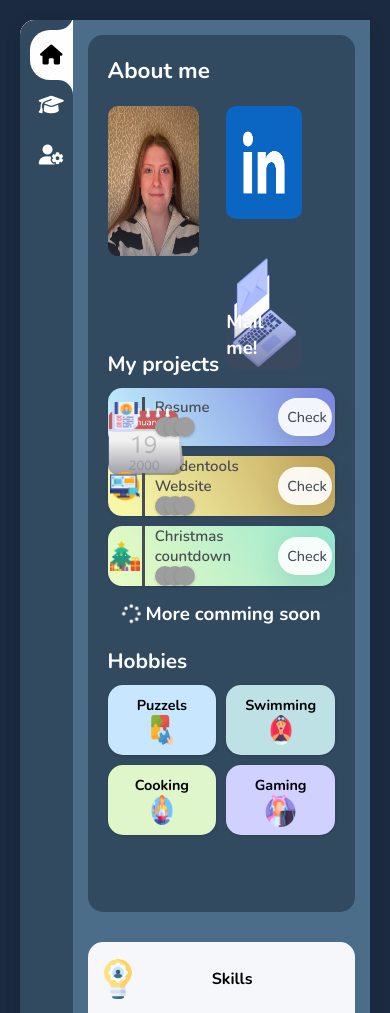
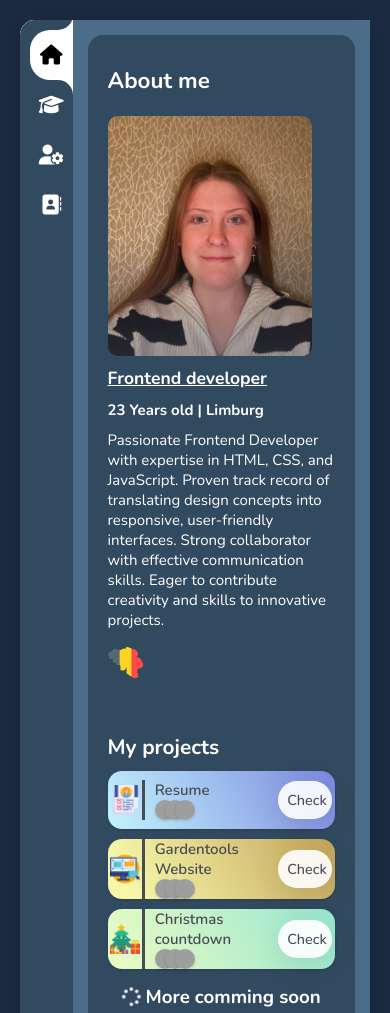
Before and after one commit to ElineBoffin/ResumeEline, a plain HTML site: page html/index.html in a window 390 px wide. Shown: the top 1013 px of the page. Drawn offline with nearby package versions, Linux system fonts and the light colour scheme; grey boxes are pictures that could not be loaded.

Commit message:
responsivev

```diff
--- a/css/index.css
+++ b/css/index.css
@@ -198,12 +198,6 @@ main {
     column-gap: 10px;
 }
 
-  .img-two {
-    grid-area: 2 / 3 / 2 / 4;
-    height: 75%;
-    width: 70%;
-  }
-
   /*.img-three {
     display: block;
     grid-area: 1 / 2 / 3 / 4;
@@ -234,20 +228,29 @@ main {
   }
 
 
-/*.img-one {
+.img-one {
     grid-area: 1 / 3 / 3 / 4;
 }
 
 .img-two {
-    grid-area: 2 / 3 / 3 / 4;
-    margin-top: 50px;
-}*/
+    grid-area: 1 / 3 / 3 / 7;
+    color: white;
+    /*margin-top: 50px;*/
+}
 
 .img-three {
     display: block;
     grid-area: 1 / 1 / 3 / 3;
     height: 97%;
     width: 65%;
+}
+
+.front {
+    text-decoration: underline;
+    padding-bottom: 10px;
+}
+.loc {
+    padding-bottom: 10px;
 }
 
 /*.img-four {
@@ -457,7 +460,6 @@ main {
 }
 
 /* PERSONAL BESTS */
-
 .personal-bests {
     display: block;
 }
@@ -766,18 +768,77 @@ main {
     border-radius: 5px;
 }
 
-@media (max-width: 3000px) {
+/*#flag {
+    height: 35px;
+    width: 35px;
+    margin-top: 15px;
+}*/
+
+/*@media (max-width: 3000px) {
     .img-three {
         height: 150%;
         width: 70%;
     }
+}*/
+
+#flag {
+    margin-right: 10px; /* Adjust the margin as needed */
+    height: 35px;
+    width: 35px;
+    margin-top: 15px;
 }
 
-@media (max-width: 2000px) {
+@media (min-width: 2100px) {
     .img-three {
-        height: 100%;
-        width: 80%;
+        height: 130%;
+        width: 70%;
     }
+
+    .img-four {
+        height: 70%;
+        width: 50%;
+    }
+
+    .img-five {
+        height: 70%;
+        width: 50%;
+    }
+
+    .img-seven {
+        height: 70%;
+        width: 50%;
+    }
+
+    /*.weekly-schedule h1 {
+        margin-top: 25%;
+    }
+
+    .activity-container {
+        display: flex;
+    }
+
+    .img-four {
+        height: 40%;
+        width: 40%;
+    }
+
+    .img-five {
+        height: 40%;
+        width: 40%;
+    }
+
+    .img-seven {
+        height: 40%;
+        width: 40%;
+    }
+
+    .activities {
+        height: 70%;
+    }
+
+    .weekly-schedule {
+        margin-top: -20%;
+    }*/
 }
 
 
@@ -912,9 +973,28 @@ main {
         font-size: 0.9rem;
     }
 
-    .personal-bests-container {
-        grid-template-rows: repeat(3, 70px);
-        gap: 10px;
+    .box-zero .hobbyS {
+        width: 20%;
+        height: 65%;
+        margin-top: -20px;
+    }
+
+    .box-one .hobbyS {
+        width: 25%;
+        height: 70%;
+        margin-top: -20px;
+    }
+
+    .box-two .hobbyCS {
+        width: 25%;
+        height: 70%;
+        margin-top: -20px;
+    }
+
+    .box-three #hobby {
+        width: 25%;
+        height: 70%;
+        margin-top: -20px;
     }
 
     .activity-container {
@@ -932,6 +1012,7 @@ main {
 
     .img-three {
         /*display: none;*/
+        width: 80%;
     }
 
     .img-four {
@@ -976,6 +1057,10 @@ main {
     .card-img {
         aspect-ratio: 16/9;
     }
+
+    .img-two {
+        grid-area: 3 / 1 / 3 / 7;
+    }
 }
 
 @media (max-width: 1050px) {
@@ -983,10 +1068,13 @@ main {
         grid-template-rows: 5% 19% 36% 40%;
     }
 
-
     .img-three {
         height: 80%;
         width: 70%;
+    }
+
+    .img-two {
+        grid-area: 3 / 1 / 3 / 7;
     }
 }
 
@@ -1015,13 +1103,13 @@ main {
     }
 
     .img-two {
-        grid-area: 2 / 1 / 3 / 2;
+        grid-area: 3 / 1 / 3 / 3;
     }
 
     .img-three {
         /*display: none;*/
-        height: 70%;
-        width: 70%;
+        height: 80%;
+        width: 65%;
     }
 
     .img-four {
@@ -1057,7 +1145,7 @@ main {
     }
 
     .weekly-schedule {
-        margin-top: -150px;
+        /*margin-top: 50px;*/
     }
 
     #hobby {
@@ -1094,6 +1182,13 @@ main {
         height: 60%;
         width: 55%;
     }
+
+    .img-two {
+        grid-area: 2 / 1 / 4 / 3;
+        margin-top: 50px;
+
+        font-size: 15px;
+    }
 }
 
 @media (max-width: 700px) {
@@ -1102,7 +1197,8 @@ main {
     }
 
     .main-menu {
-        height: 170%;
+        /*height: 170%;*/
+        height: 150%;
     }
 
     .content {
@@ -1111,30 +1207,22 @@ main {
         grid-template-areas:
             "leftContent"
             "rightContent";
-            height: 170%;
+            height: 150%;
     }
 
-    .left-content {
-        grid-area: leftContent;
-        grid-template-rows: 45% 55%;
-        padding: 10px 20px 10px;
+    .weekly-schedule {
+        margin-top: -40px;
     }
+
 
     .right-content {
         grid-area: rightContent;
         grid-template-rows: 5% 40% 50%;
-        margin: 15px 15px 0 15px;
-        padding: 10px 0 0;
-        gap: 15px;
-    }
-
-    .activities,
-    .weekly-schedule {
-        margin-top: 10px;
-    }
-
-    .weekly-schedule {
-        margin-top: -100px;
+        margin: 70px 15px 0 15px;
+        height: 50%;
+        margin-top: 30%;
+        /*padding: 10px 0 0;
+        gap: 15px;*/
     }
 
     .active-calories-container {
@@ -1152,33 +1240,77 @@ main {
         margin-top: 100px;
     }*/
 
-    .img-three {
-        height: 50%;
-        width: 40%;
+    .img-two {
+        margin-top: 100px;
     }
 
-    .box-zero img {
+    .img-three {
+        height: 80%;
+        width: 50%;
+        margin-right: -50%;
+    }
+
+    /*.box-zero, .box-one, .box-two, .box-three {
+        width: 50%;
+        text-align: center;
+    }*/
+
+    .box-zero .hobbyS {
+        width: 20%;
+        height: 65%;
         margin-top: -20px;
+    }
+
+    .box-one .hobbyS {
         width: 25%;
         height: 70%;
+        margin-top: -20px;
     }
 
-    .box-one img {
-        margin-top: -20px;
+    .box-two .hobbyCS {
         width: 25%;
         height: 70%;
+        margin-top: -20px;
     }
 
-    .box-two img {
-        margin-top: -20px;
+    .box-three #hobby {
         width: 25%;
         height: 70%;
+        margin-top: -20px;
     }
 
-    .box-three img {
-        width: 1%;
-        height: 70%;
+    .left-content {
+        height: 110%;
     }
+
+    /*.right-content {
+        margin-top: 40%;
+    }*/
+}
+
+@media (max-width: 500px) {
+    .weekly-schedule {
+        margin-top: 10%;
+    }
+
+    .img-three {
+        width: 90%;
+    }
+
+    .left-content {
+        height: 110%;
+    }
+
+    .right-content {
+        grid-area: rightContent;
+        grid-template-rows: 5% 40% 50%;
+        margin: 70px 15px 0 15px;
+        height: 50%;
+        margin-top: 60%;
+        /*padding: 10px 0 0;
+        gap: 15px;*/
+    }
+
 }
 
 .soon {
--- a/html/index.html
+++ b/html/index.html
@@ -48,6 +48,15 @@
                         <span class="nav-text">Experience</span>
                     </a>
                 </li>
+
+                <li class="nav-item">
+                    <b></b>
+                    <b></b>
+                    <a href="../html/Work.html">
+                        <i class="fa-solid fa-address-book nav-icon"></i>
+                        <span class="nav-text">Contact</span>
+                    </a>
+                </li>
             </ul>
         </nav>
         <!--End Navigation-->
@@ -64,26 +73,17 @@
                             </div>
                         </div>
 
-                          <div class="image-container img-four">
-                            <a href="https://www.linkedin.com/in/eline-boffin/" target="_blank">
-                                <img src="../images/linkedin.png">
-                            </a>
-                            <!--<div class="overlay">
-                              <h3></h3>
-                            </div>-->
-                          </div>
-
-                          <div class="image-container img-five">
-                            <img src="../images/mail.png" alt="yoga" />
-                            <div class="overlay">
-                              <h3>Mail me!</h3>
-                            </div>
-                          </div>
-
-                          <div class="image-container img-seven">
-                            <img src="../images/bdayDate.png" alt="yoga" />
-                            <div class="overlay">
-                            </div>
+                        <div class="image-container img-two">
+                            <h3 class="front">
+                                Frontend developer</h3>
+                            <h4 class="loc">23 Years old | Limburg</h4>
+                            <p>
+                                Passionate Frontend Developer with expertise in HTML, CSS, and JavaScript.
+                                Proven track record of translating design concepts into responsive, user-friendly interfaces.
+                                Strong collaborator with effective communication skills.
+                                Eager to contribute creativity and skills to innovative projects.
+                            </p>
+                            <img id="flag" src="../images/belgium.png">
                           </div>
                     </div>
                 </div>
```
Also changed, not shown: images/belgium.png (added), images/belgiumFlag.png (added).
